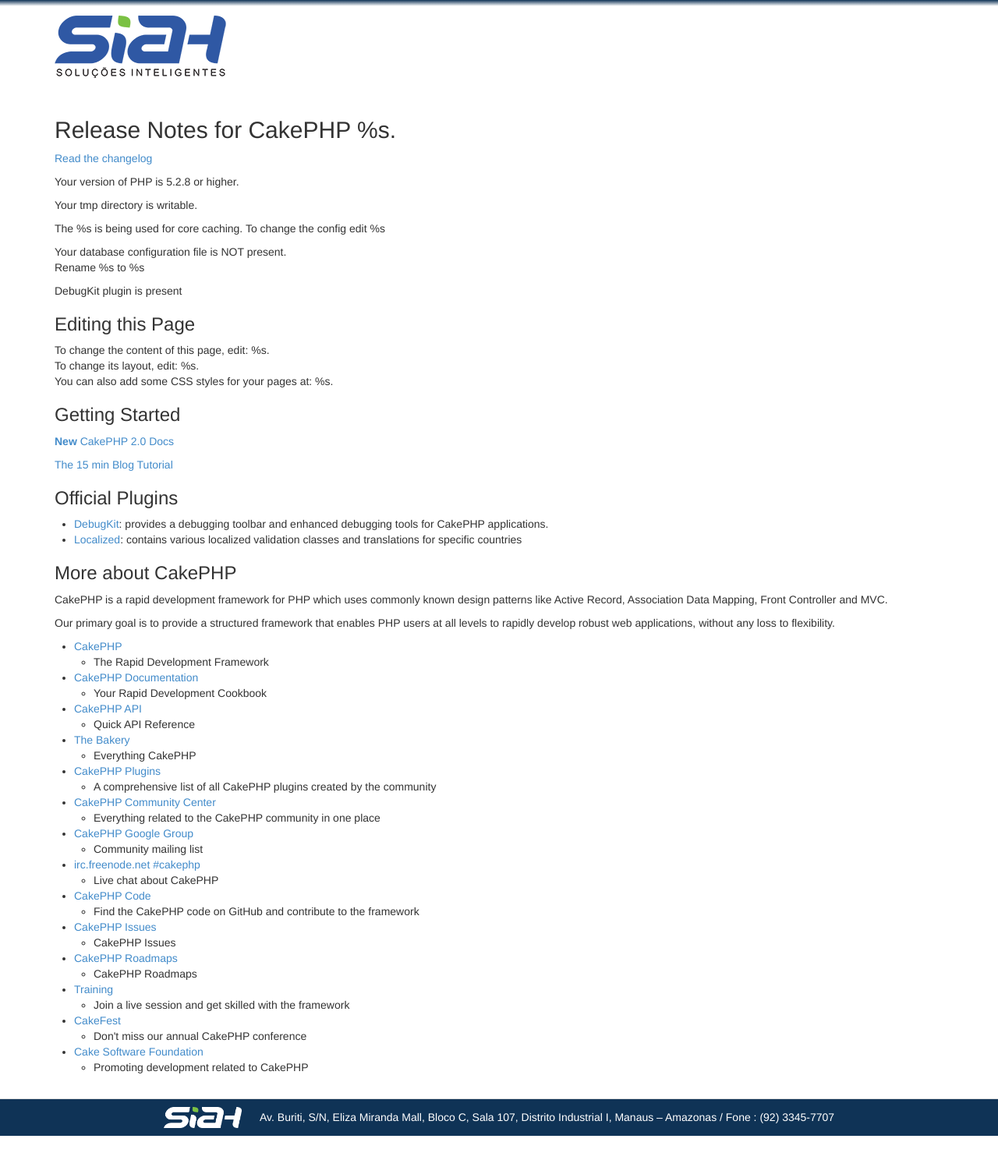
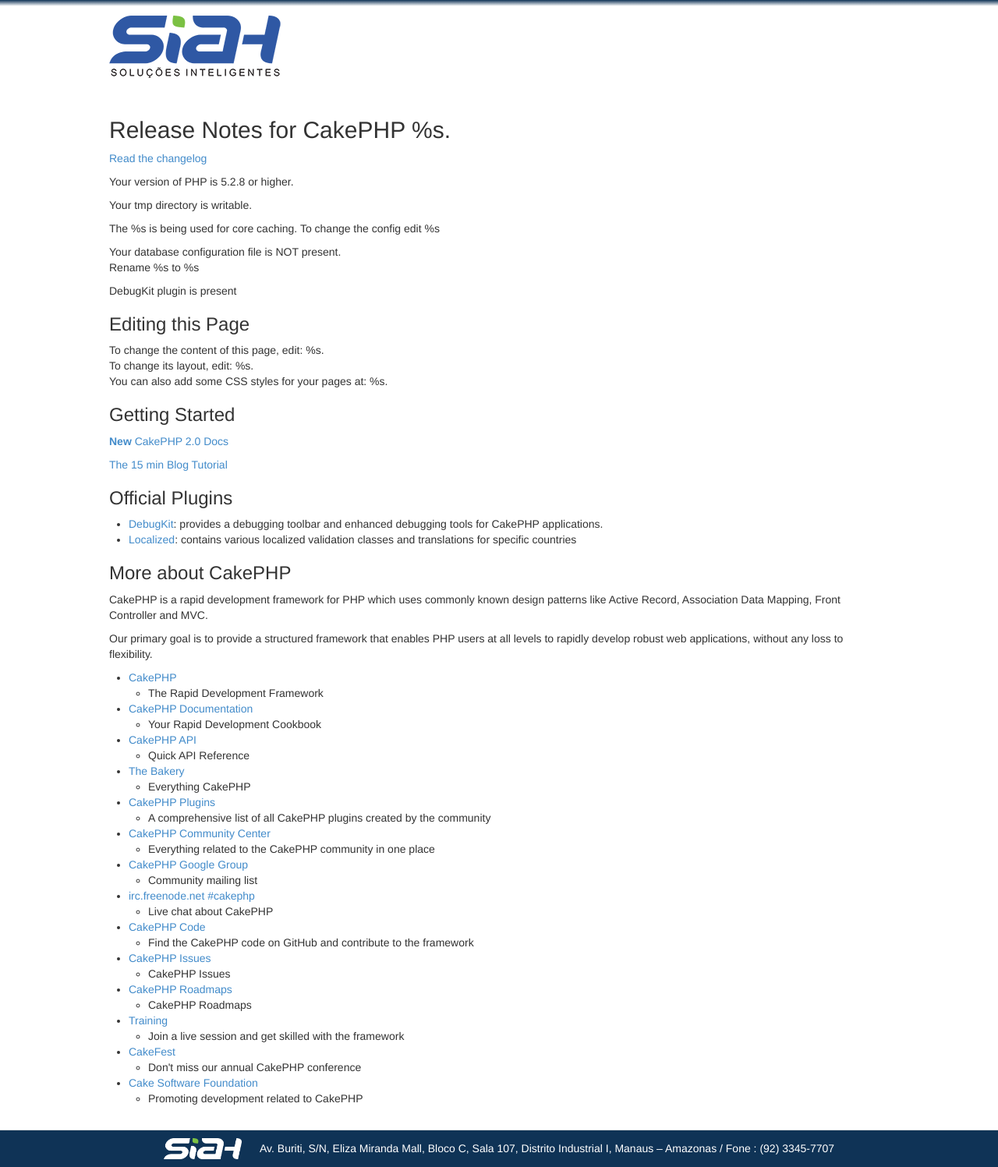
Before and after one commit to vasconce7os/SiteSiah, a CakePHP app: the page made by app/View/Pages/home.ctp in a window 1280 px wide. Shown: the whole page at 78% size. Before the commit the page ends 1457 px from the top, so only its background shows below. Run offline with PHP 8.4 and a stand-in for CakePHP, Linux system fonts and the light colour scheme; the template is opened without the code that fills it: most values are stand-ins (such as "Sample title", 1, 10 or a date in 2020); data that the repository does not hold is empty; some libraries are stand-ins or nearby versions.

Commit message:
Mudanças o layout do site
alteração no nav principal e no tamanho do .container pra screens PCs,
por isso criei um novo arquivo css (layout_default_pc.css)

```diff
--- a/app/View/Elements/menuSiah.ctp
+++ b/app/View/Elements/menuSiah.ctp
@@ -1,4 +1,3 @@
-
 <ul id="menu-menu-principal" class="nav">
 <?php
 foreach ($data as $key => $menu1)
@@ -16,7 +15,7 @@
 	}
 	?>
 
-	<li id="<?php echo($key); ?>" class="<?php echo ($class); ?> menu-item menu-item-type-post_type menu-item-object-page menu-item-682">
+	<li id="<?php echo($key); ?>" class="<?php echo ($class); ?>">
 
 		<a href="<?php echo($this-> request-> bases . $menu1['url']); ?>" >
 			<?php
--- a/app/View/Layouts/default.ctp
+++ b/app/View/Layouts/default.ctp
@@ -53,25 +53,21 @@
 
 	<!-- CSS do wp -->
 	<link href="<?php echo($this-> request-> base); ?>/css/style.css" rel="stylesheet">
-	<link href="<?php echo($this-> request-> base); ?>/css/layout_default.css" rel="stylesheet">
-	<link href="<?php echo($this-> request-> base); ?>/css/style.css" rel="stylesheet">
 
 	<link href="<?php echo($this-> request-> base); ?>/css/bootstrap.min.css" rel="stylesheet">
 	<link href="<?php echo($this-> request-> base); ?>/css/font-awesome.min.css" rel="stylesheet">
 
-	<!--
-	<link href="<?php echo($this-> request-> base); ?>/css/bootstrap.min.css" rel="stylesheet">
-	-->
+    <?php
+	echo $this->Html->css ( 'layout_default' );
+	?>
 
-    <?php
-	// echo $this->Html->css ( 'svinstitucional' );
-	?>
+	<link href="<?php echo($this-> request-> base); ?>/css/layout_default_pc.css" rel="stylesheet" media="screen and (min-width: 992px), projection">
 
     <!--
     APP/View/Layouts/default.ctp
     -->
 </head>
-<body class="page page-id-692 page-template-default" itemscope="" itemtype="http://schema.org/WebPage">
+<body itemscope="" itemtype="http://schema.org/WebPage">
 
 
 	<header id="header" role="banner">
--- /dev/null
+++ b/app/webroot/css/layout_default_pc.css
@@ -0,0 +1,20 @@
+
+/*
+Apenas para PCs
+Novas alterações de layout
+    author: Vasconcelos
+
+*/
+.container
+{
+    width: 1000px;
+
+    padding-right: 0px;
+    padding-left: 0px;
+}
+
+.navbar-inner, .nav-collapse, .nav-collapse, nav
+{
+    text-align: right;
+    float: right;
+}
```
Also changed, not shown: app/webroot/css/layout_default.css (line endings or trailing spaces).
